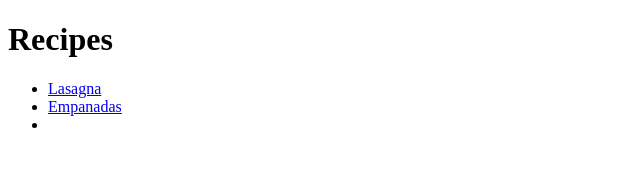
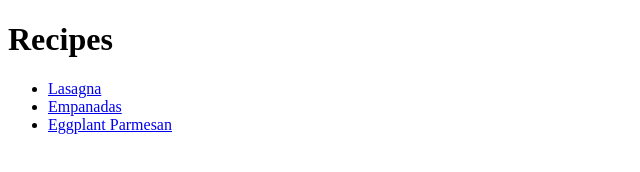
Before and after one commit to JaedonRosario/recipes-project, a plain HTML site: page index.html in a window 1280 px wide. Shown: the whole page, without its empty margins (0-640 px from the left). Drawn offline with Linux system fonts and the light colour scheme.

Commit message:
Fixed to have link to eggparm.html

```diff
--- a/index.html
+++ b/index.html
@@ -14,7 +14,7 @@
         <ul>
             <li><a href="recipes/lasagna.html">Lasagna</a></li>
             <li><a href="recipes/empanadas.html">Empanadas</a></li>
-            <li><a href="recipes/eggparm.html"></a></li>
+            <li><a href="recipes/eggparm.html">Eggplant Parmesan</a></li>
         </ul>
 
     </body>
```
